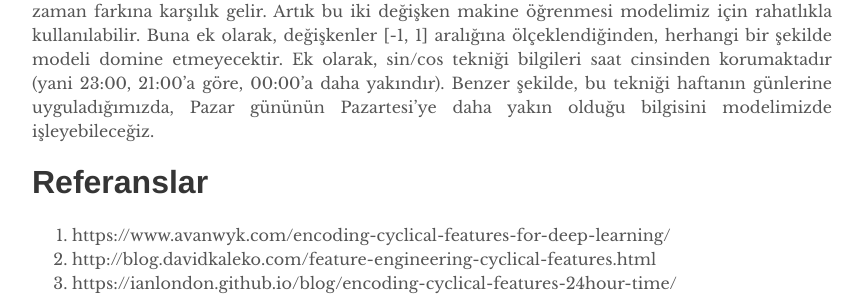
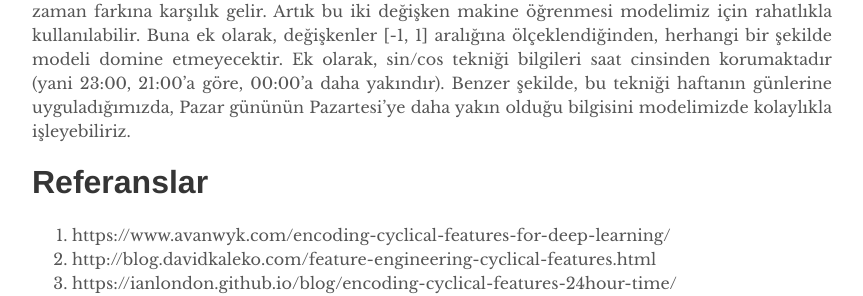
Before and after one commit to mmuratarat/turkish, a Jekyll site: the page built from _posts/2021-11-29-how_to_encode_cyclical_features.md, in a window 1280 px wide and 900 px high, scrolled down 4050 px. Shown: the part 283-579 px from the top of the window, without its empty margins (208-1071 px from the left). Built offline with Jekyll 4.4.1, drawn with Linux system fonts in a browser that asks for light colours; formulas are drawn with MathJax 3; comment, search, counter and statistics services are not loaded; some of the changed text lies outside the part shown.

Commit message:
Update 2021-11-29-how_to_encode_cyclical_features.md

```diff
--- a/_posts/2021-11-29-how_to_encode_cyclical_features.md
+++ b/_posts/2021-11-29-how_to_encode_cyclical_features.md
@@ -103,7 +103,7 @@ plt.savefig('plot2.png')
 
 ![](https://github.com/mmuratarat/turkish/blob/master/_posts/images/plot2.png?raw=true)
 
-Kolaylıkla görüldüğü üzere, iki nokta arasındaki mesafe, 24 saatlik bir döngüden beklediğimiz gibi zaman farkına karşılık gelir. Artık bu iki değişken makine öğrenmesi modelimiz için rahatlıkla kullanılabilir. Buna ek olarak, değişkenler [-1, 1] aralığına ölçeklendiğinden, herhangi bir şekilde modeli domine etmeyecektir. Ek olarak, sin/cos tekniği bilgileri saat cinsinden korumaktadır (yani 23:00, 21:00'a göre, 00:00'a daha yakındır). Benzer şekilde, bu tekniği haftanın günlerine uyguladığımızda, Pazar gününün Pazartesi'ye daha yakın olduğu bilgisini modelimizde işleyebileceğiz.
+Kolaylıkla görüldüğü üzere, iki nokta arasındaki mesafe, 24 saatlik bir döngüden beklediğimiz gibi zaman farkına karşılık gelir. Artık bu iki değişken makine öğrenmesi modelimiz için rahatlıkla kullanılabilir. Buna ek olarak, değişkenler [-1, 1] aralığına ölçeklendiğinden, herhangi bir şekilde modeli domine etmeyecektir. Ek olarak, sin/cos tekniği bilgileri saat cinsinden korumaktadır (yani 23:00, 21:00'a göre, 00:00'a daha yakındır). Benzer şekilde, bu tekniği haftanın günlerine uyguladığımızda, Pazar gününün Pazartesi'ye daha yakın olduğu bilgisini modelimizde kolaylıkla işleyebiliriz.
 
 # Referanslar
 
```
Also changed, not shown: other parts of _posts/2021-11-29-how_to_encode_cyclical_features.md (+1 -1 lines).
